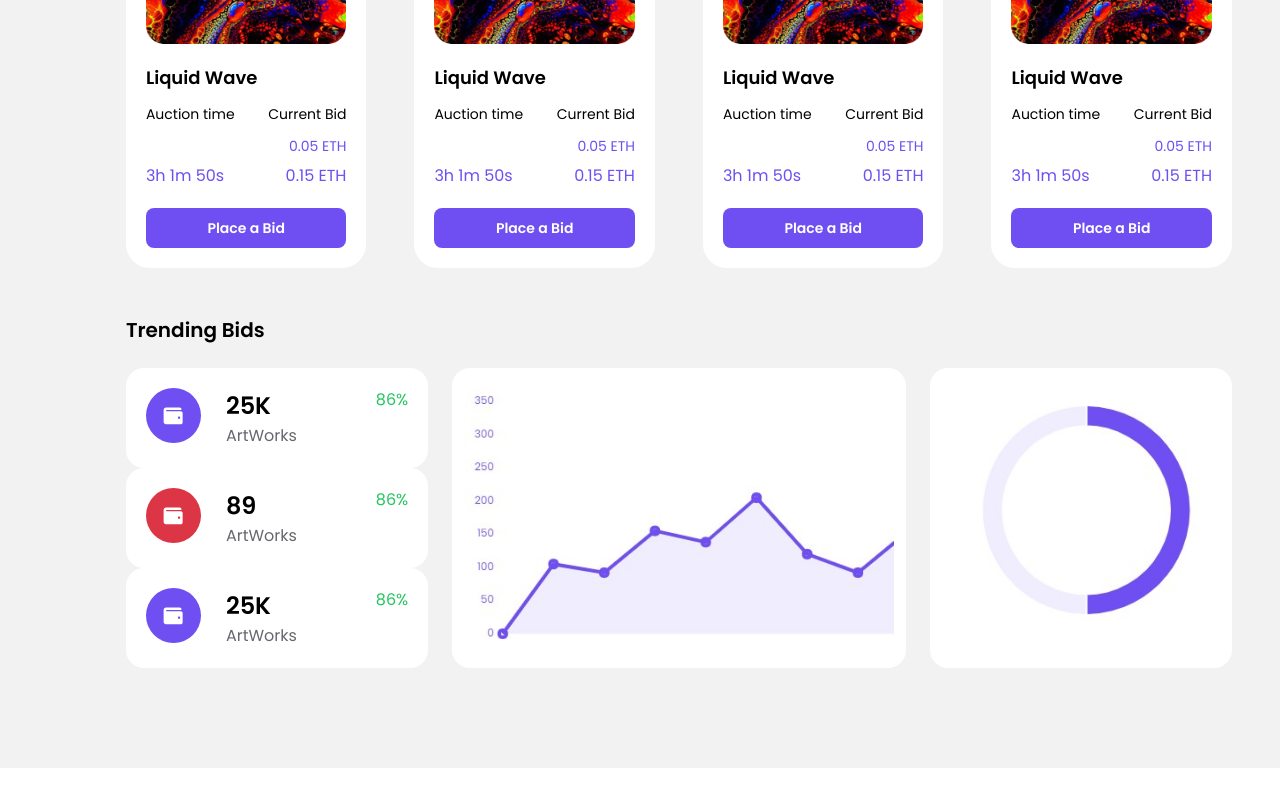
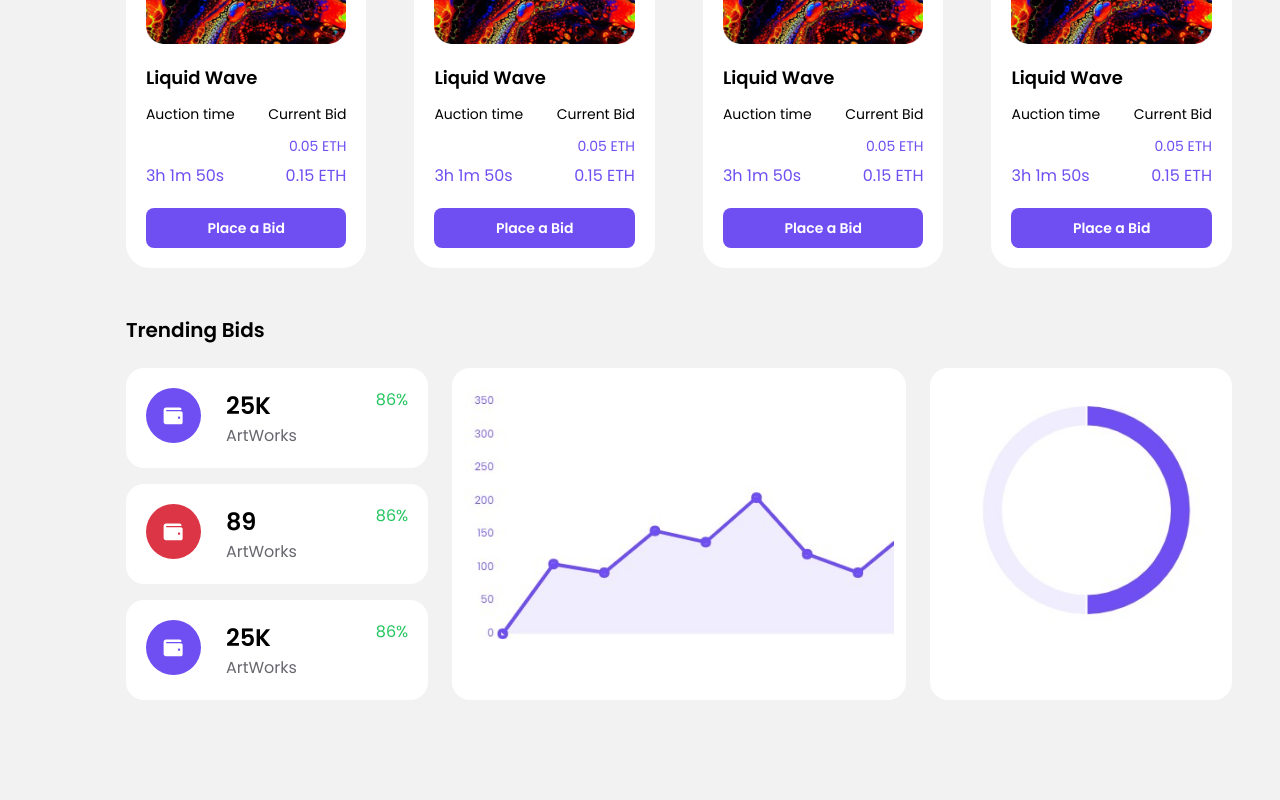
Before and after one commit to SajanThapa22/NFT-website, a React (Vite) app: page / in a window 1280 px wide. Shown: the part 1032-1832 px from the top of the page. Before the commit the page ends 1800 px from the top, so only its background shows below. Built offline with nearby package versions, Linux system fonts and the light colour scheme.

Commit message:
user card

```diff
--- a/src/sections/TrendingMetrics.tsx
+++ b/src/sections/TrendingMetrics.tsx
@@ -11,7 +11,7 @@
         trending bids
       </h1>
       <div className="grid grid-cols-1 gap-6 lg:grid-cols-2 xl:grid-cols-[2fr,3fr,2fr]">
-        <div className="flex flex-col justify-between">
+        <div className="flex flex-col gap-4 2xl:gap-8">
           <MetricsCard
             styles="bg-purp"
             text="ArtWorks"
```
Also changed, not shown: src/components/User.tsx (added).
